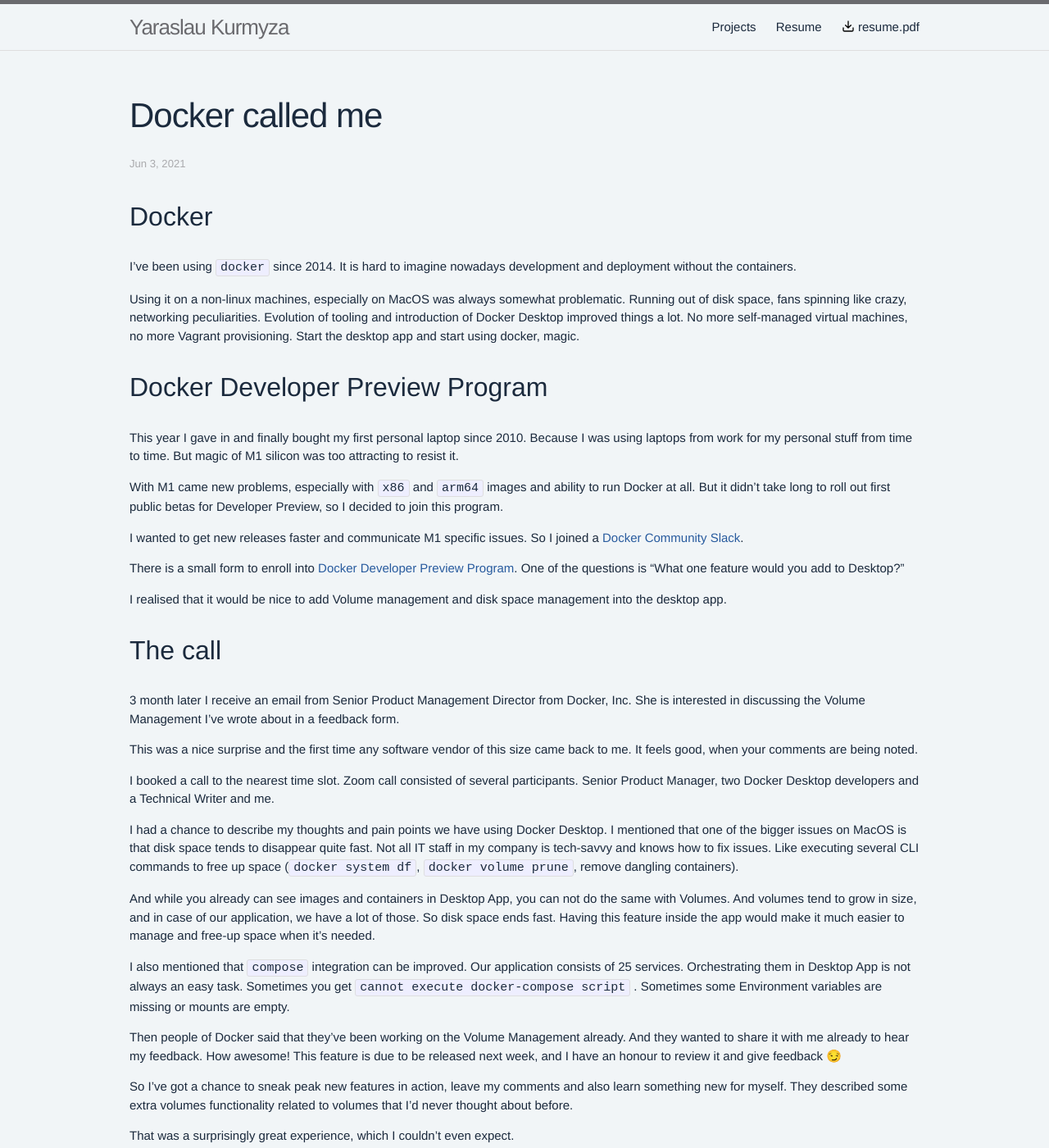
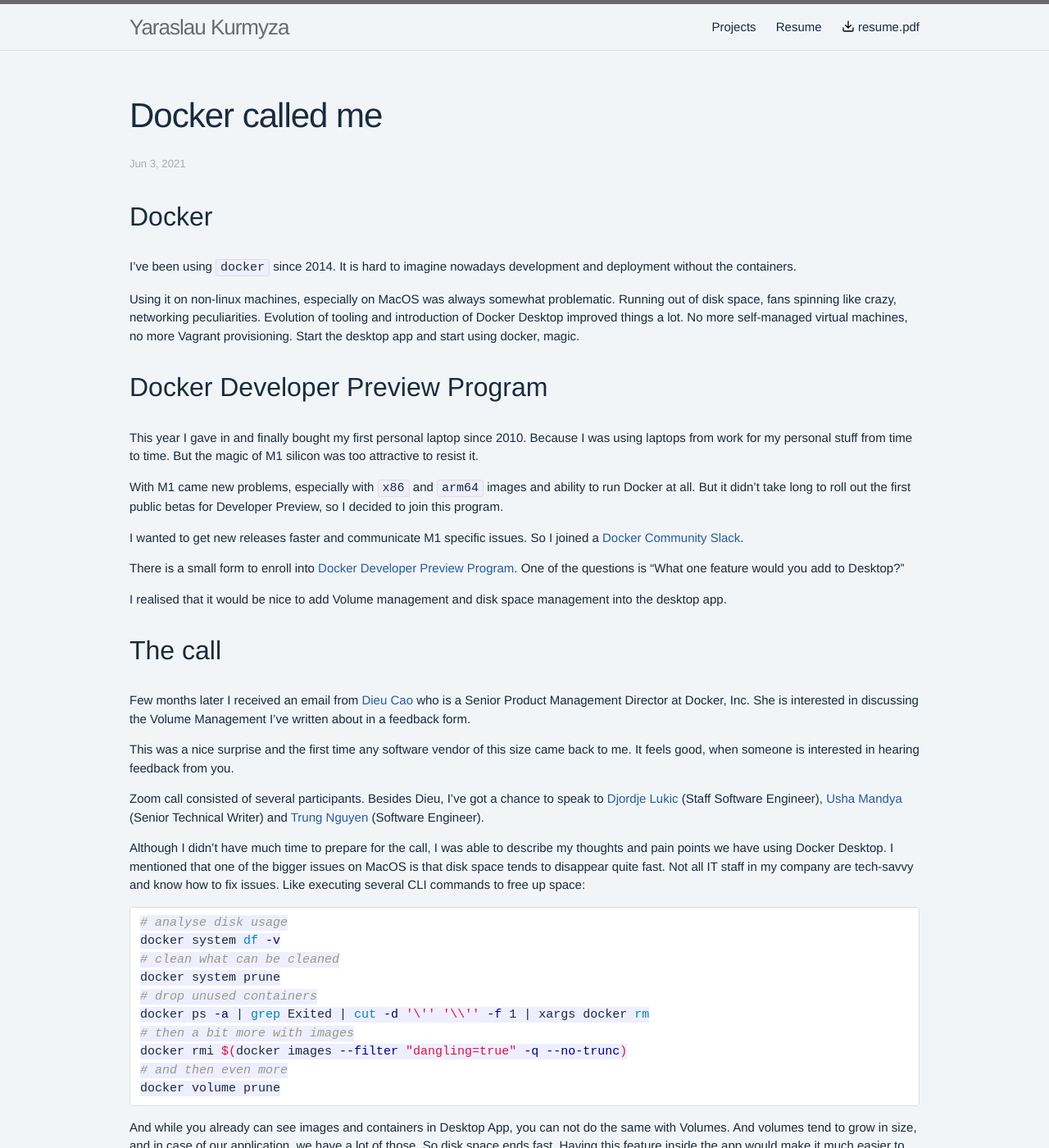
Before and after one commit to lotas/lotas.github.io, a Jekyll site: the page built from _posts/2021-06-03-docker-called-me.md, in a window 1280 px wide and 1400 px high. Shown: the whole window at 82% size. Built offline with Jekyll 4.4.1, drawn with Linux system fonts in a browser that asks for light colours; some of the changed text lies outside the part shown.

Commit message:
Grammar fixed, added profile links and images

````diff
--- a/_posts/2021-06-03-docker-called-me.md
+++ b/_posts/2021-06-03-docker-called-me.md
@@ -9,15 +9,15 @@
 
 I’ve been using `docker` since 2014. It is hard to imagine nowadays development and deployment without the containers.
 
-Using it on a non-linux machines, especially on MacOS was always somewhat problematic. Running out of disk space, fans spinning like crazy, networking peculiarities.
+Using it on non-linux machines, especially on MacOS was always somewhat problematic. Running out of disk space, fans spinning like crazy, networking peculiarities.
 Evolution of tooling and introduction of Docker Desktop improved things a lot. No more self-managed virtual machines, no more Vagrant provisioning. Start the desktop app and start using docker, magic.
 
 
 ## Docker Developer Preview Program
 
-This year I gave in and finally bought my first personal laptop since 2010. Because I was using laptops from work for my personal stuff from time to time. But magic of M1 silicon was too attracting to resist it.
+This year I gave in and finally bought my first personal laptop since 2010. Because I was using laptops from work for my personal stuff from time to time. But the magic of M1 silicon was too attractive to resist it.
 
-With M1 came new problems, especially with `x86` and `arm64` images and ability to run Docker at all. But it didn't take long to roll out first public betas for Developer Preview, so I decided to join this program.
+With M1 came new problems, especially with `x86` and `arm64` images and ability to run Docker at all. But it didn't take long to roll out the first public betas for Developer Preview, so I decided to join this program.
 
 I wanted to get new releases faster and  communicate M1 specific issues.
 So I joined a [Docker Community Slack](dockercommunity.slack.com).
@@ -29,35 +29,52 @@
 
 ## The call
 
-3 month later I receive an email from Senior Product Management Director from Docker, Inc.
-She is interested in discussing the Volume Management I've wrote about in a feedback form.
+Few months later I received an email from [Dieu Cao](https://www.linkedin.com/in/dieucao/) who is a Senior Product Management Director at Docker, Inc.
+She is interested in discussing the Volume Management I've written about in a feedback form.
 
-This was a nice surprise and the first time any software vendor of this size came back to me. It feels good, when your comments are being noted.
+This was a nice surprise and the first time any software vendor of this size came back to me. It feels good, when someone is interested in hearing feedback from you.
 
-I booked a call to the nearest time slot.
-Zoom call consisted of several participants. Senior Product Manager, two Docker Desktop developers and a Technical Writer and me.
+Zoom call consisted of several participants. Besides Dieu, I've got a chance to speak to [Djordje Lukic](https://www.linkedin.com/in/djordjelukic/) (Staff Software Engineer), [Usha Mandya](https://www.linkedin.com/in/ushamandya/) (Senior Technical Writer) and [Trung Nguyen](https://www.linkedin.com/in/trungutt/) (Software Engineer).
 
-I had a chance to describe my thoughts and pain points we have using Docker Desktop.
+
+Although I didn't have much time to prepare for the call, I was able to describe my thoughts and pain points we have using Docker Desktop.
 I mentioned that one of the bigger issues on MacOS is that disk space tends to disappear quite fast.
-Not all IT staff in my company is tech-savvy and knows how to fix issues. Like executing several CLI commands to free up space (`docker system df`, `docker volume prune`, remove dangling containers).
+Not all IT staff in my company are tech-savvy and know how to fix issues. Like executing several CLI commands to free up space:
+
+```sh
+# analyse disk usage
+docker system df -v
+# clean what can be cleaned
+docker system prune
+# drop unused containers
+docker ps -a | grep Exited | cut -d '\'' '\\'' -f 1 | xargs docker rm
+# then a bit more with images
+docker rmi $(docker images --filter "dangling=true" -q --no-trunc)
+# and then even more
+docker volume prune
+```
 
 And while you already can see images and containers in Desktop App, you can not do the same with Volumes. And volumes tend to grow in size, and in case of our application, we have a lot of those. So disk space ends fast.
 Having this feature inside the app would make it much easier to manage and free-up space when it's needed.
 
 I also mentioned that `compose` integration can be improved.
-Our application consists of 25 services. Orchestrating them in Desktop App is not always an easy task.
+Our application consists of 25 services. Orchestrating them in the Desktop App is not always an easy task.
 Sometimes you get `cannot execute docker-compose script` . Sometimes some Environment variables are missing or mounts are empty.
 
-Then people of Docker said that they've been working on the Volume Management already. And they wanted to share it with me already to hear my feedback.
-How awesome! This feature is due to be released next week, and I have an honour to review it and give feedback 😏
+Dieu said that they've been working on Volume Management already. And they wanted to share it with me already to hear my feedback.
+How awesome! This feature is due to be released next week, and I have an pleasure to review it and give feedback 😏
 
 So I've got a chance to sneak peak new features in action, leave my comments and also learn something new for myself.
-They described some extra volumes functionality related to volumes that I'd never thought about before.
+They described some extra functionality related to volumes that I'd never thought about before.
 
-That was a surprisingly great experience, which I couldn't even expect.
+That was a surprisingly great experience for me, and I hope my feedback was helpful to guys and girls from Docker.
 
 ## Takeaways
 
-Very positive experience and solid approach from Docker team. Reaching out to primary audience to discuss the major pain points is the right attitude.
+Very positive experience and solid approach from the Docker team. Reaching out to the primary audience to discuss the major pain points is the right attitude.
 
 I wish more companies would be that open and willing to accept ideas and suggestions.
+
+<img src="/img/docker/zoom.png" alt="Zoom call" />
+
+<img src="/img/docker/dev-preview-program.png" alt="Dev preview program" />
````
Also changed, not shown: img/docker/dev-preview-program.png (added), 1 other file.
